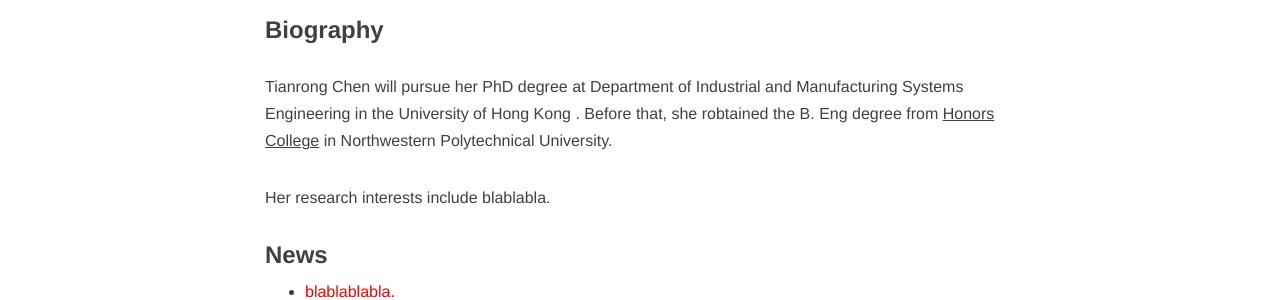
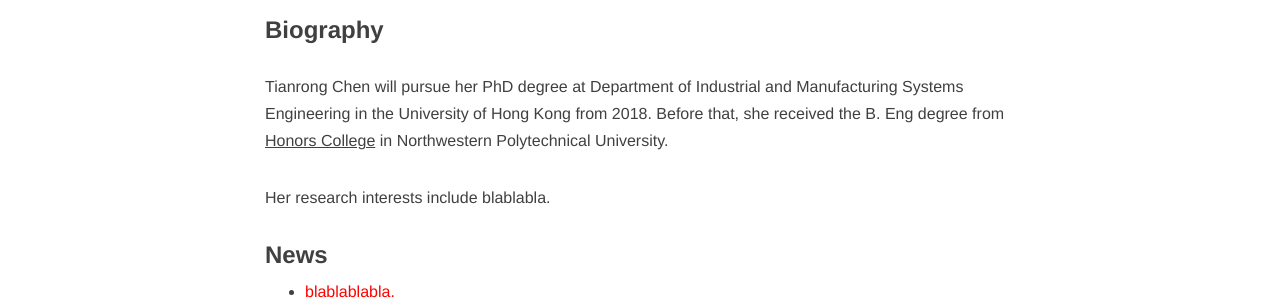
Before and after one commit to trchen12/trchen12.github.io, a Jekyll site: the page built from about.md, in a window 1280 px wide. Shown: the part 504-804 px from the top of the page. Built offline with Jekyll 4.4.1, drawn with Linux system fonts in a browser that asks for light colours; nearby versions of some CDN libraries; comment, search, counter and statistics services are not loaded.

Commit message:
Update about.md

```diff
--- a/about.md
+++ b/about.md
@@ -7,7 +7,7 @@
 ## Tianrong Chen 陈天容
 
 ### Biography
-Tianrong Chen will pursue her PhD degree at [Department of Industrial and Manufacturing Systems Engineering](https://www.imse.hku.hk/) in the [University of Hong Kong](http://www.cuhk.edu.hk/chinese/index.html) . Before that, she robtained the B. Eng degree from [<U>Honors College</U>](http://honors.nwpu.edu.cn/) in [Northwestern Polytechnical University](http://www.nwpu.edu.cn/).
+Tianrong Chen will pursue her PhD degree at [Department of Industrial and Manufacturing Systems Engineering](https://www.imse.hku.hk/) in the [University of Hong Kong](http://www.cuhk.edu.hk/chinese/index.html) from 2018. Before that, she received the B. Eng degree from [<U>Honors College</U>](http://honors.nwpu.edu.cn/) in [Northwestern Polytechnical University](http://www.nwpu.edu.cn/).
 
 Her research interests include blablabla.
 
```
